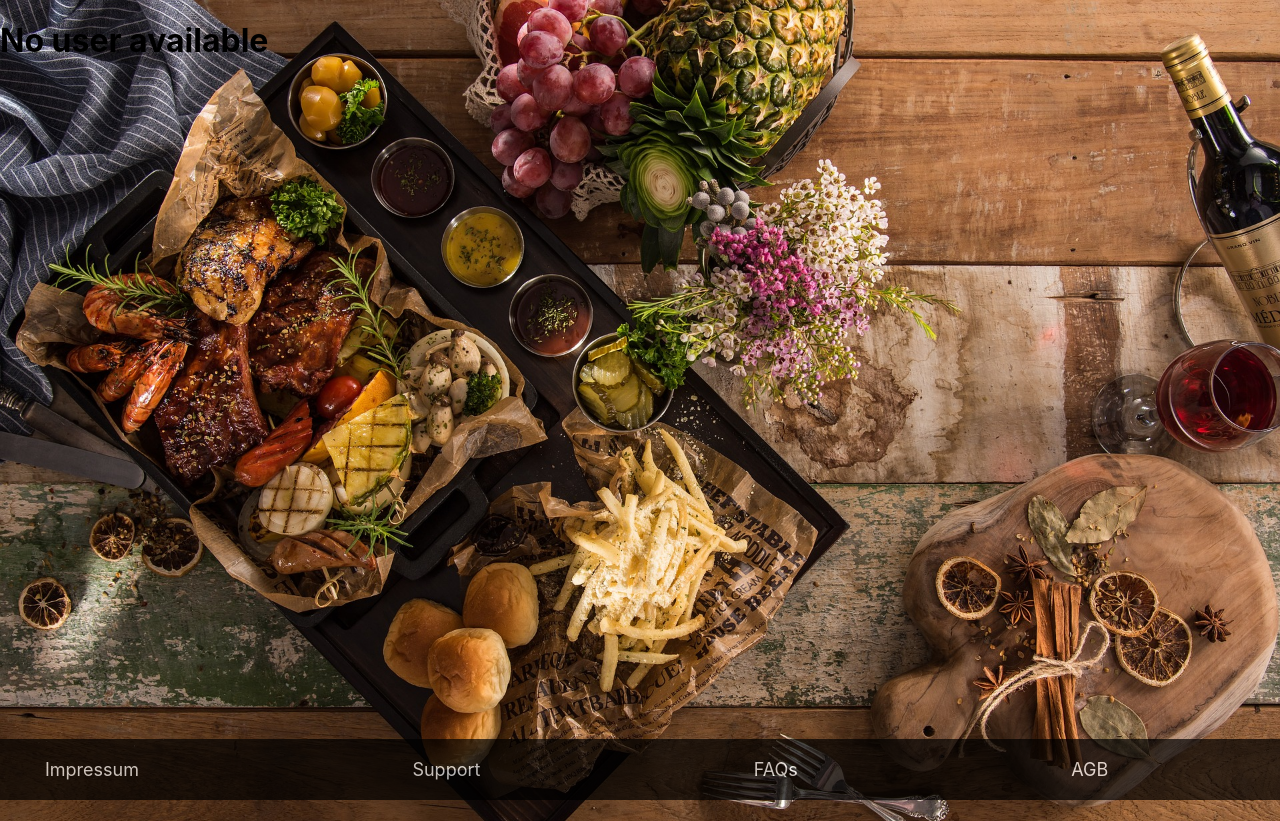
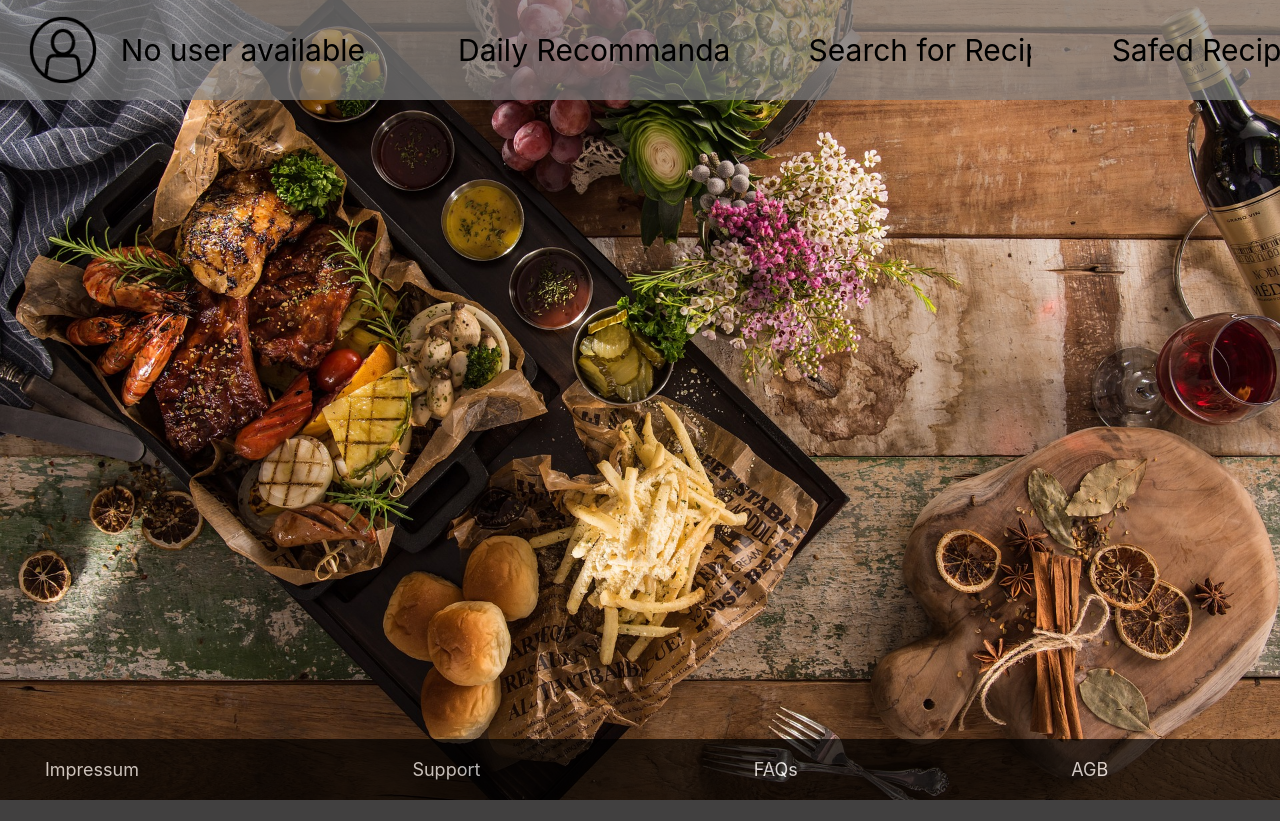
Before and after one commit to Schmarvinius/CookCaptain, a React (Create React App) app in the folder clientside/: page /welcome in a window 1280 px wide. After the commit the page ends 800 px from the top, so only its background shows below. Built offline with nearby package versions, Linux system fonts and the light colour scheme.

Commit message:
Added an NavigationBar in the /welcome

```diff
--- a/clientside/src/App.js
+++ b/clientside/src/App.js
@@ -19,8 +19,8 @@ function App() {
           <Route path="/welcome" element={<MyWelcomePage />} />
           <Route path="/impressum" element={<Imprint />} />
         </Routes>
+        <Lowbar/>
       </UserProvider>
-      <Lowbar/>
     </BrowserRouter>
 
 
--- a/clientside/src/Imprint/Imprint.js
+++ b/clientside/src/Imprint/Imprint.js
@@ -1,11 +1,17 @@
-import React from "react";
+import React, { useContext } from 'react';
 import './ImprintStyle.css';
 import { useNavigate } from "react-router-dom";
+import { UserContext } from '../Context/UserContext';
+
 
 function Imprint() {
+    const { user } = useContext(UserContext);
     const navigate = useNavigate();
     const handleBackClick = () => {
-        navigate("/");
+        if(user === null){
+           return navigate("/");
+        }
+        return navigate("/welcome")
     }
 
     return(
--- a/clientside/src/LoginSignUp/styles.css
+++ b/clientside/src/LoginSignUp/styles.css
@@ -9,8 +9,6 @@ body {
     overflow-y: auto;
     height: 100vh;
     width: 100vw;
-
-
   }
   .container{
     height: 100vh;
--- a/clientside/src/MainViews/Headbar/Headbar.js
+++ b/clientside/src/MainViews/Headbar/Headbar.js
@@ -1,6 +1,8 @@
 import { UserContext } from '../../Context/UserContext';
 import React, { useContext , useEffect } from 'react';
+import userIcon from '../../images/userIcon.png';
 import './headbarStyles.css';
+import { Link } from 'react-router-dom';
 
 
 const Headbar = () =>{
@@ -12,7 +14,29 @@ const Headbar = () =>{
     return(
         <>
             <div className='headbar-Container'>
-                {user && user.name ? <h1>{user.name}</h1> : <h1>No user available</h1>}
+                <Link to="../profil" className='headbar-link-user'>
+                    <img className='headbar-picture' src={userIcon} alt='User-Icon' />
+                    <div className='headbar-text'>
+                        {user && user.name ? <span>{user.name}</span> : <span>No user available</span>}
+                    </div>
+                </Link>
+                <div className='navigation-container'>
+                    <Link to="../recommandation" className='headbar-link'>
+                        <div className='headbar-text'>
+                            <span> Daily Recommandation</span>
+                        </div>
+                    </Link>
+                    <Link to="../search" className='headbar-link'>
+                        <div className='headbar-text'>
+                            <span>Search for Recipes</span>
+                        </div>
+                    </Link>
+                    <Link to="../safed" className='headbar-link'>
+                        <div className='headbar-text'>
+                            <span>Safed Recipes</span>
+                        </div>
+                    </Link>
+                </div>
             </div>
         </>
     )
--- a/clientside/src/MainViews/Headbar/headbarStyles.css
+++ b/clientside/src/MainViews/Headbar/headbarStyles.css
@@ -1,6 +1,53 @@
-.headbar-Container{
-    margin-top: 0%;
+.headbar-Container {
+    display: flex;
+    align-items: center;
+    background-color: rgba(128, 128, 128, 0.7);
+    height: 7%;
+    width: 100vw;
+    flex-wrap: nowrap;
 
+  }
 
+  .headbar-picture {
+    width: 100px;
+    height: auto;
+  }
 
+  .headbar-text {
+    padding-left: 0%;
+    margin-left: 8px;
+    color: black;
+    font-size: 30px;
+  }
+
+  .headbar-link-user {
+    text-decoration: none;
+    display: flex;
+    align-items: center;
+    padding-left: 1%;
+    white-space: nowrap;
+    overflow: hidden;
+    text-overflow: ellipsis;
+  }
+
+  .headbar-link {
+    text-decoration: none;
+    display: flex;
+    align-items: center;
+    padding-left: 1%;
+    white-space: nowrap;
+    overflow: hidden;
+    text-overflow: ellipsis;
+    padding-left: 8%;
+  }
+
+.navigation-container{
+    display: flex;
+    align-items: center;
+    padding-left: 1%;
+    white-space: nowrap;
+    overflow: hidden;
+    text-overflow: ellipsis;
+    flex-grow: 3;
+    margin-right: 0px;
 }
```
Also changed, not shown: clientside/src/images/quellen.txt, clientside/src/images/userIcon.png (added), 1 other file (tests, documents, lock files or other folders).
